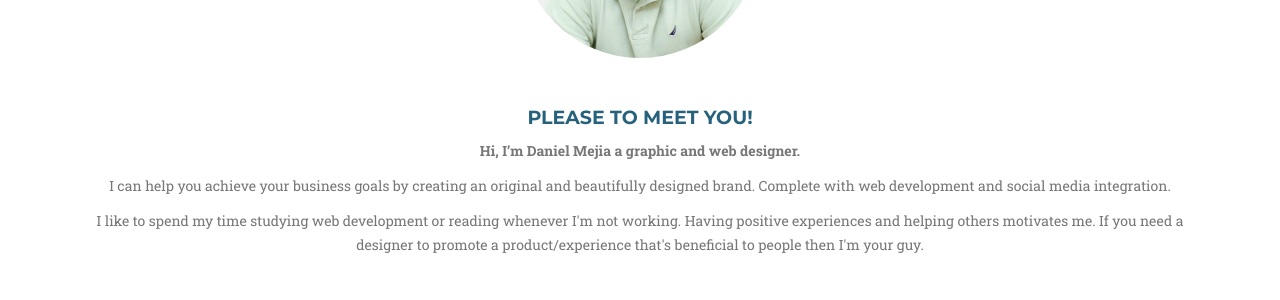
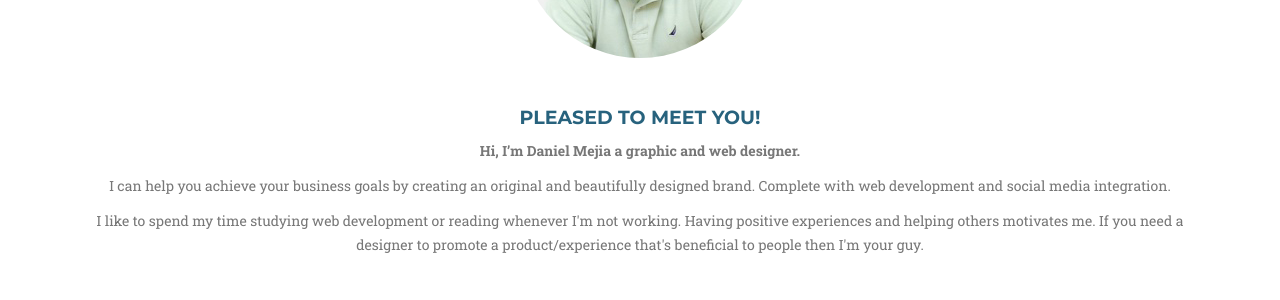
Before and after one commit to daniel-mejia/jekyll, a Jekyll site: the page built from index.html, in a window 1280 px wide and 900 px high, scrolled down 2281 px. Shown: the part 154-454 px from the top of the window. Built offline with Jekyll 4.4.1, drawn with Linux system fonts in a browser that asks for light colours; some web fonts are replaced.

Commit message:
fixed h4 to pleased

```diff
--- a/_includes/about.html
+++ b/_includes/about.html
@@ -12,7 +12,7 @@
             </div>
             <div class="about-content">
                 <div class="timeline-heading">
-                    <h4>Please to meet you!</h4>
+                    <h4>Pleased to meet you!</h4>
                 </div>
             <div class="text-muted">
                 <p><strong>Hi, I’m Daniel Mejia a graphic and web designer.</strong></p>
```
